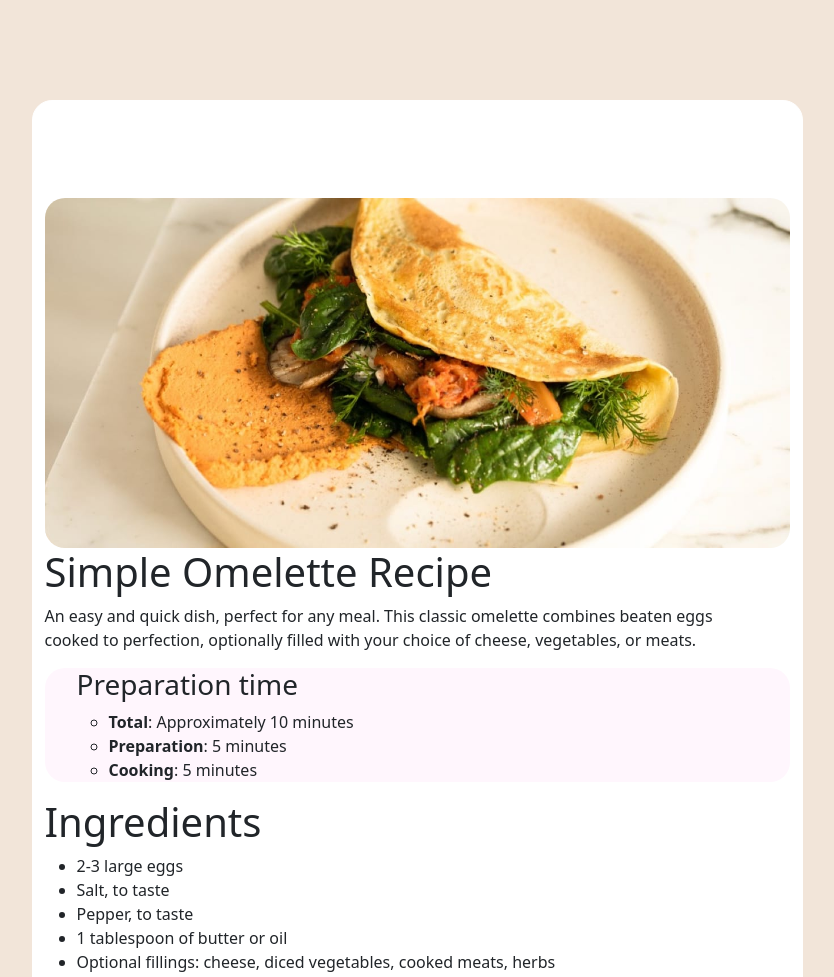
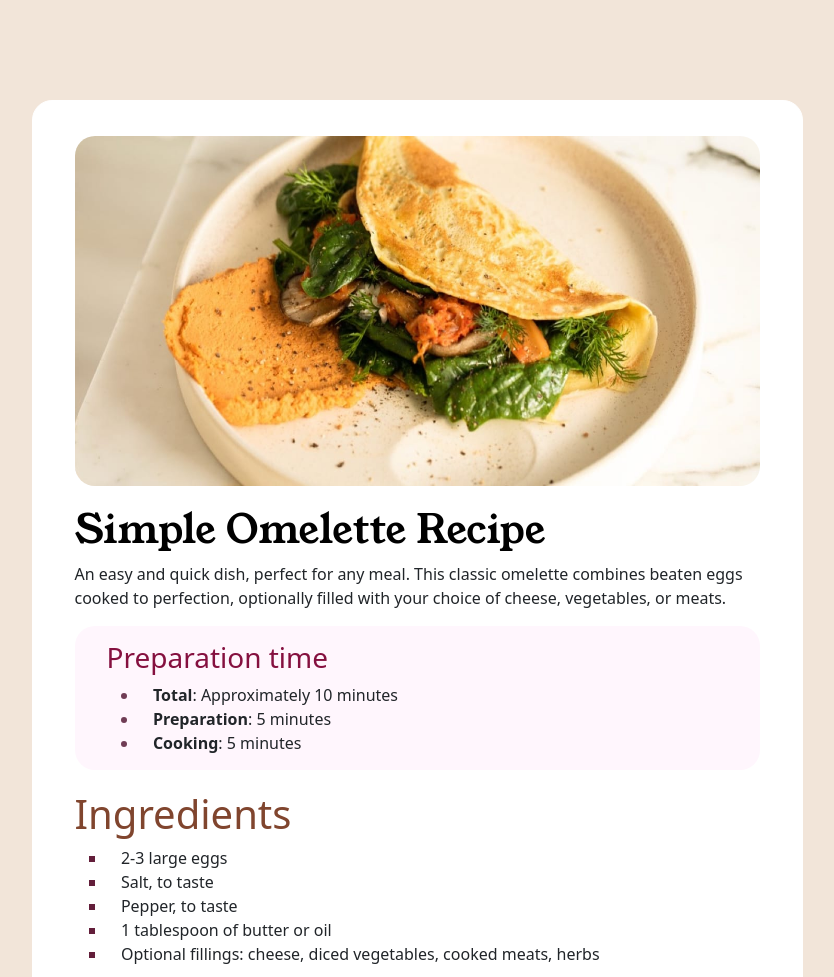
Before and after one commit to DineshSs7/Recipe-Single-Page-using-HTML-CSS, a plain HTML site: page index.html in a window 1280 px wide. Shown: the top 977 px of the page, without its empty margins (223-1057 px from the left). Drawn offline with nearby package versions, Linux system fonts and the light colour scheme.

Commit message:
Update main.css

```diff
--- a/main.css
+++ b/main.css
@@ -1,50 +1,64 @@
+@import url(https://fonts.googleapis.com/css?family=Young+Serif:regular);
+@import url(https://fonts.googleapis.com/css?family=Poppins:100,100italic,200,200italic,300,300italic,regular,italic,500,500italic,600,600italic,700,700italic,800,800italic,900,900italic);
+
+
 *{
     margin: 0;
     padding: 0;
     box-sizing: border-box;
+
+
 }
 
 body{
 
+    margin: 100px auto;
     background-color: #f2e5d9;
 }
 
 .container{
-    margin: 100px auto;
     background: #ffffff;
     display: flex;
     justify-content: center;
     align-items: center;
-    height: 1600px;
+    height: 1510px;
     width: 771px;
-    flex-wrap: wrap;
     gap: none;
     border: 1px solid #fff;
     border-radius: 20px;
     position: relative;
+    flex-wrap: nowrap;
+
 
 }
 .inner-container  img{
     width: 100%;
     height: 350px;
-    position: relative;
     display: flex;
     justify-content: space-between;
     align-items: center;
     border-radius: 20px;
     display: flow-root;
-    margin-top: 10px;
+    margin-top: 35px;
+    margin-bottom: 20px;
+    flex-wrap: wrap;
 
 }
 .inner-container {
-    margin: 0;
-    top: 0;
-    padding: 0;
+    /* position: absolute; */
+    margin: auto 30px;
+    flex-wrap: wrap;
 
+}
+.inner-container h1{
+    margin-top: 20px;
 }
 .ulist-one{
     background: #fff6fd;
     border-radius: 20px;
+    padding-top: 15px;
+    padding-bottom: 15px;
+
 }
 section{
     margin-top: 10px;
@@ -53,7 +67,40 @@ section{
     color: #774433;
     list-style-type: bold;
     gap: 2px;
+
 }
 .ulist-three li{
     list-style-type: decimal;
+    padding-left: .9rem;
 }
+.ulist-two li{
+    list-style: square;
+    padding-left: .9rem;
+}
+.ulist-two li::marker{
+    color: #631e3a;
+
+}
+.ulist-one li{
+    list-style-type: disc;
+    padding-left: .9rem;
+
+}
+.ulist-one li::marker{
+    color: #703c55;
+
+}
+h1{
+   color: #80452e
+}
+h3{
+    color: #85103f;
+}
+.h1style{
+    color: black;
+    font-family: 'Young Serif';
+}
+
+.table .trthree td{
+    border-style: none;
+}
```
